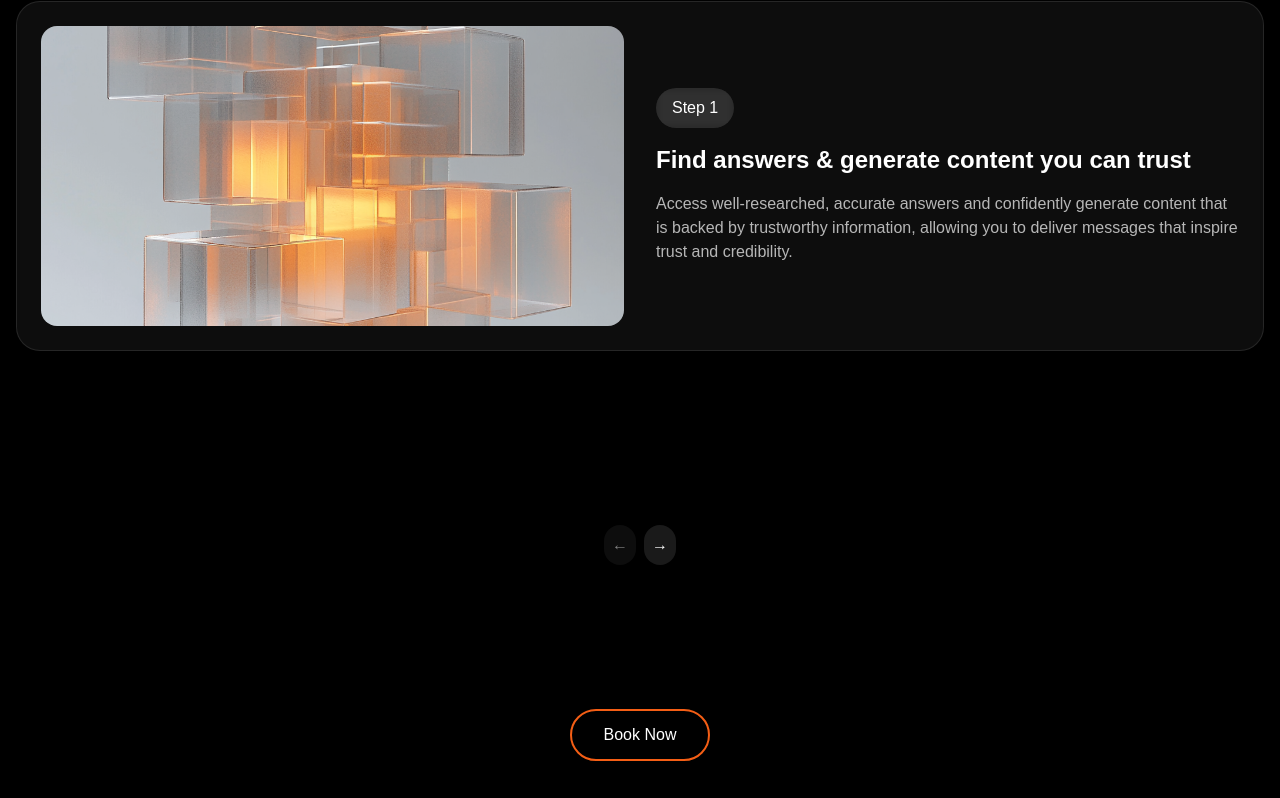
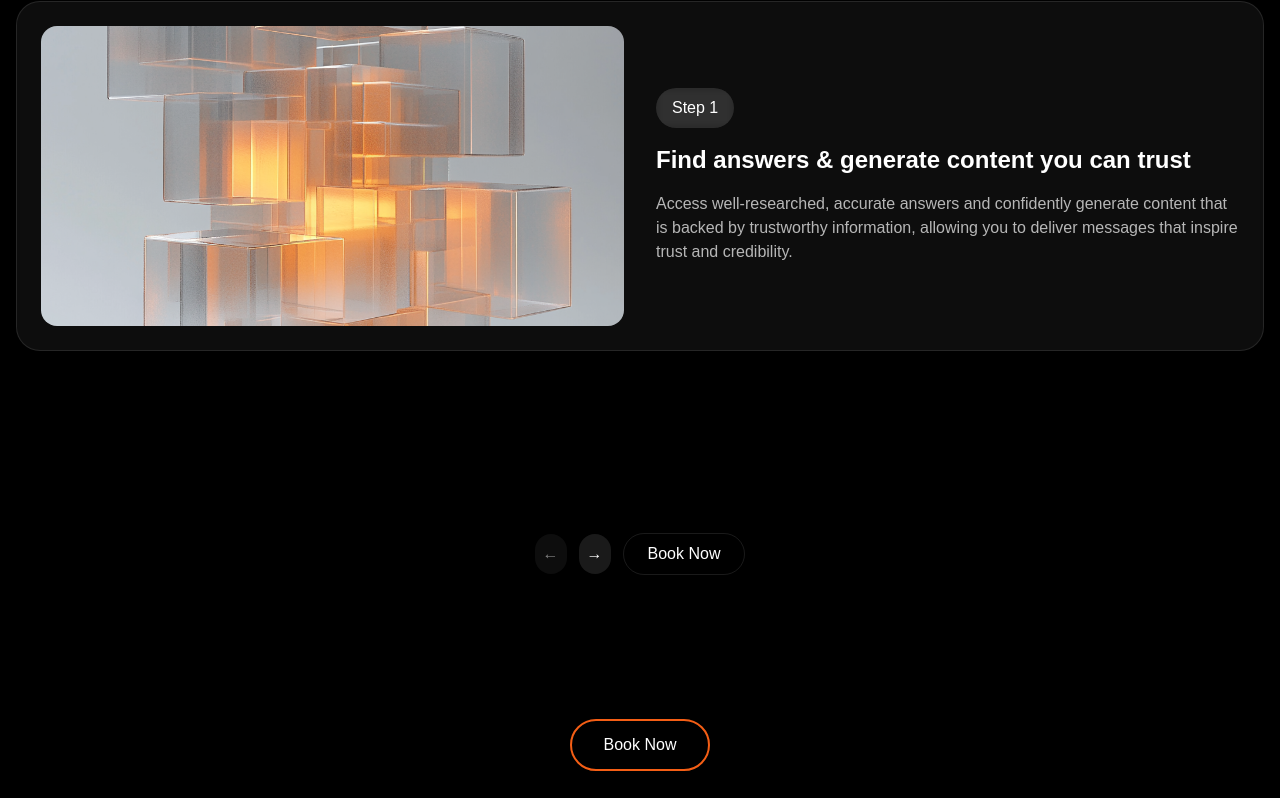
Before and after one commit to varuntree/baddam, a Next.js app: page / in a window 1280 px wide. Shown: the part 2475-3273 px from the top of the page. Built offline with nearby package versions, Linux system fonts and the light colour scheme.

Commit message:
Automatic commit before Assistant edits

```diff
--- a/app/pages/HowWeWork.tsx
+++ b/app/pages/HowWeWork.tsx
@@ -42,7 +42,12 @@ export default function HowWeWork() {
         gsap.fromTo(
           nextCard,
           { x: "100%", opacity: 0 },
-          { x: "0%", opacity: 1, duration: 0.7, ease: "power2.out" }
+          {
+            x: "0%",
+            opacity: 1,
+            duration: 0.7,
+            ease: "power2.out",
+          }
         );
       }
 
@@ -66,7 +71,12 @@ export default function HowWeWork() {
         gsap.fromTo(
           prevCard,
           { x: "-100%", opacity: 0 },
-          { x: "0%", opacity: 1, duration: 0.7, ease: "power2.out" }
+          {
+            x: "0%",
+            opacity: 1,
+            duration: 0.7,
+            ease: "power2.out",
+          }
         );
       }
 
@@ -102,7 +112,8 @@ export default function HowWeWork() {
 
         {/* Slides Section */}
         <div className="relative overflow-hidden">
-          <div className="relative h-[400px] md:h-[500px]">
+          {/* Use min-h instead of a fixed height so content can grow as needed */}
+          <div className="relative min-h-[500px]">
             {steps.map((step, index) => (
               <div
                 key={index}
@@ -120,8 +131,8 @@ export default function HowWeWork() {
             ))}
           </div>
 
-          {/* Navigation Buttons */}
-          <div className="flex justify-center gap-2 mt-6">
+          {/* Navigation + Book Now Buttons */}
+          <div className="flex flex-wrap justify-center items-center gap-3 mt-8">
             <button
               onClick={slidePrev}
               className="bg-white/10 hover:bg-white/20 text-white p-2 rounded-full backdrop-blur-sm disabled:opacity-50"
@@ -136,6 +147,22 @@ export default function HowWeWork() {
             >
               →
             </button>
+
+            {/* Book Now Button */}
+            <button
+              className="
+                px-6 py-2
+                rounded-full
+                border border-white/10
+                text-white
+                bg-transparent
+                hover:bg-primary
+                hover:text-white
+                transition-colors
+              "
+            >
+              Book Now
+            </button>
           </div>
         </div>
       </div>
```
